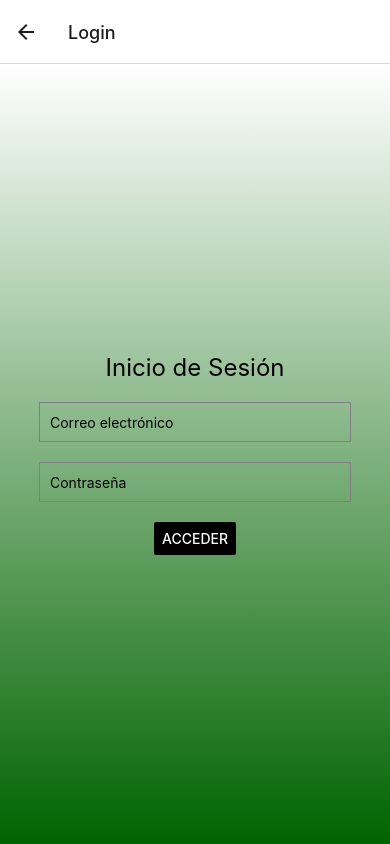
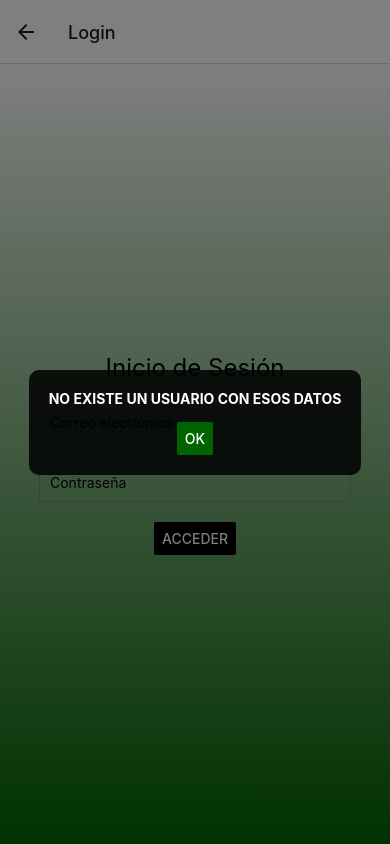
Before and after one commit to MartinGomezAlvaro/primer_proyecto, a React Native app: screen /Login in a window 390 px wide. Both pictures are taken after a click on the button "ACCEDER". Built offline with nearby package versions, Linux system fonts and the light colour scheme; no server answers; the database is empty.

Commit message:
nuevo commit

```diff
--- a/navigation/MainContainers.js
+++ b/navigation/MainContainers.js
@@ -11,7 +11,6 @@ import HomeScreen from './screens/HomeScreen';
 import DetailsScreen from './screens/DetailsScreen';
 import SettingsScreen from './screens/SettingsScreen';
 import RutasScreen from './screens/RutasScreen';
-import Timer from './screens/Timer';
 import Favoritos from './screens/FavoritosScreen';
 import { CuentaScreen } from './screens/CuentaScreen';
 
@@ -21,7 +20,6 @@ const homeName = "Home";
 const detailsName = "Paradas";
 const settingsName = "Llegadas";
 const rutasName = "Rutas";
-const timerName = "Timer"
 const favoritosName = "Favoritos"
 const CuentaName = "Cuenta"
 
@@ -66,15 +64,6 @@ const ProfileScreenWithDrawer = () => {
                   <Ionicons name="home-outline" color={color} size={size} />
                 )}
           />
-          <DrawerItem label={'Timer'} onPress={() => {
-            props.navigation.navigate(timerName)
-          }}
-          focused={focused === timerName}
-                  activeBackgroundColor={Colors.ORANGE}
-                  inactiveBackgroundColor={Colors.GRAY_LIGHT}
-                  inactiveTintColor={Colors.BLACK}
-                  activeTintColor={Colors.WHITE}
-          />
           <DrawerItem label={'Favoritos'} onPress={() => {
             props.navigation.navigate(favoritosName)
           }}
@@ -107,7 +96,6 @@ const ProfileScreenWithDrawer = () => {
       );
     }}>
       <Drawer.Screen name={homeName} component={HomeScreen} />
-      <Drawer.Screen name={timerName} component={Timer} />
       <Drawer.Screen name={favoritosName} component={Favoritos} />
       <Drawer.Screen name={CuentaName} component={CuentaScreen} />
     </Drawer.Navigator>
--- a/navigation/screens/CuentaScreen.js
+++ b/navigation/screens/CuentaScreen.js
@@ -34,6 +34,9 @@ export function CuentaScreen() {
     // Función para manejar la actualización de datos
     const actualizarDatos = async () => {
         try {
+            if(user.contrasena === '' || user.nombre === '' || user.edad === ''){
+              Alert.alert("No se permite actualizar campos vacíos");
+            }else{
               // Consulta para encontrar el documento con el correo electrónico dado
               const querySnapshot = await getDocs(collection(db, 'usuarios'));
               querySnapshot.forEach(async (doc) => {
@@ -53,6 +56,7 @@ export function CuentaScreen() {
               });
               setIsDirty(false);
               Alert.alert("Éxito", "Datos actualizados correctamente");
+            }
           } catch (error) {
             console.error("Error al actualizar los datos:", error);
             Alert.alert("Error", "Hubo un error al actualizar los datos. Por favor, inténtalo de nuevo más tarde");
--- a/navigation/screens/LoginScreen.js
+++ b/navigation/screens/LoginScreen.js
@@ -1,5 +1,5 @@
 import React, { useState } from "react";
-import { View, Text, TextInput, Button, StyleSheet } from "react-native";
+import { View, Text, TextInput, Button, StyleSheet, Modal } from "react-native";
 import { NavigationContainer } from '@react-navigation/native';
 import { createStackNavigator } from '@react-navigation/stack';
 import { MainContainer } from '../MainContainers';
@@ -19,6 +19,7 @@ export function LoginScreen() {
 
   const navigation = useNavigation();
   const { correo, password, setCorreo, setPassword, setEdad, setNombre } = useContext(UserContext);
+  const [modalVisibleSuccess, setModalVisibleSuccess] = useState(false);
 
   const checkUserCredentials = async () => {
     try {
@@ -31,7 +32,7 @@ export function LoginScreen() {
         setNombre(nombre); // Actualizar el nombre en el contexto
         navigation.navigate('Main');
       } else {
-        alert('No existe un usuario con esos datos');
+        setModalVisibleSuccess(true);
       }
     } catch (error) {
       console.error("Error al obtener usuarios:", error);
@@ -56,6 +57,19 @@ export function LoginScreen() {
         secureTextEntry={true}
       />
       <Button color= "rgb(0,0,0)" name='Main' title='Acceder' onPress={checkUserCredentials} />
+      <Modal
+        animationType="slide"
+        transparent={true}
+        visible={modalVisibleSuccess}
+        onRequestClose={() => setModalVisibleSuccess(false)}
+      >
+        <View style={styles.modalContainer}>
+          <View style={styles.modalContent}>
+            <Text style={styles.modalText}>No existe un usuario con esos datos</Text>
+            <Button color= "#006400" title="OK" onPress={() => setModalVisibleSuccess(false)} />
+          </View>
+        </View>
+      </Modal>
     </LinearGradient>
   );
 }
@@ -78,4 +92,25 @@ const styles = StyleSheet.create({
     marginBottom: 20,
     paddingHorizontal: 10,
   },
+  modalContainer: {
+    flex: 1,
+    justifyContent: 'center',
+    alignItems: 'center',
+    backgroundColor: 'rgba(0, 0, 0, 0.5)',
+  },
+  modalContent: {
+    backgroundColor: '#fff',
+    borderRadius: 10,
+    padding: 20,
+    alignItems: 'center',
+    elevation: 5,
+    backgroundColor: 'rgba(0, 0, 0, 0.85)',
+  },
+  modalText: {
+    color: 'white',
+    marginBottom: 15,
+    textAlign: 'center',
+    fontWeight: 'bold',
+    textTransform: 'uppercase',
+  },
 });
--- a/navigation/screens/RegisterScreen.js
+++ b/navigation/screens/RegisterScreen.js
@@ -1,5 +1,6 @@
 import React, { useContext } from "react";
-import { View, Text, TextInput, Button, StyleSheet } from "react-native";
+import { View, Text, TextInput, Button, StyleSheet, Modal } from "react-native";
+import { useState } from "react";
 import { useNavigation } from '@react-navigation/native';
 import appFirebase from "../../database/firebase";
 import { getDocs, collection, query, where, getFirestore, addDoc } from "firebase/firestore";
@@ -11,13 +12,14 @@ const db = getFirestore(appFirebase);
 export function RegisterScreen() {
 
   const { correo, password, edad, nombre, setCorreo, setPassword, setEdad, setNombre } = useContext(UserContext);
+  const [modalVisibleSuccess, setModalVisibleSuccess] = useState(false);
   const navigation = useNavigation();
 
   const registerNewUser = async () => {
-    if (nombre === '' || correo === '' || password === '' || edad === '') {
-      alert('Por favor, rellene todos los campos');
+      try {
+        if (!nombre || !correo || !password || !edad) {
+          setModalVisibleSuccess(true);
         } else {
-      try {
           // Verificar si el correo ya está registrado
           const correoExistenteQuery = query(collection(db, 'usuarios'), where('correo', '==', correo));
           const correoExistenteSnapshot = await getDocs(correoExistenteQuery);
@@ -34,10 +36,10 @@ export function RegisterScreen() {
             alert("Guardado exitosamente");
             navigation.navigate('Main');
           }
+        }
       } catch (error) {
         console.error("Error al guardar el usuario:", error);
         // Manejar el error según sea necesario
-      }
       }
   }
 
@@ -72,9 +74,23 @@ export function RegisterScreen() {
         secureTextEntry={true}
       />
       <Button color= "rgb(0,0,0)" name='Main' title='Acceder' onPress={() => registerNewUser()} />
+      <Modal
+        animationType="slide"
+        transparent={true}
+        visible={modalVisibleSuccess}
+        onRequestClose={() => setModalVisibleSuccess(false)}
+      >
+        <View style={styles.modalContainer}>
+          <View style={styles.modalContent}>
+            <Text style={styles.modalText}>Por favor, rellene todos los campos</Text>
+            <Button color= "#006400" title="OK" onPress={() => setModalVisibleSuccess(false)} />
+          </View>
+        </View>
+      </Modal>
     </LinearGradient>
   );
 }
+
 
 const styles = StyleSheet.create({
   container: {
@@ -94,4 +110,25 @@ const styles = StyleSheet.create({
     marginBottom: 20,
     paddingHorizontal: 10,
   },
+  modalContainer: {
+    flex: 1,
+    justifyContent: 'center',
+    alignItems: 'center',
+    backgroundColor: 'rgba(0, 0, 0, 0.5)',
+  },
+  modalContent: {
+    backgroundColor: '#fff',
+    borderRadius: 10,
+    padding: 20,
+    alignItems: 'center',
+    elevation: 5,
+    backgroundColor: 'rgba(0, 0, 0, 0.85)',
+  },
+  modalText: {
+    color: 'white',
+    marginBottom: 15,
+    textAlign: 'center',
+    fontWeight: 'bold',
+    textTransform: 'uppercase',
+  },
 });
```
Lines whose indentation alone changed are shown as unchanged.
